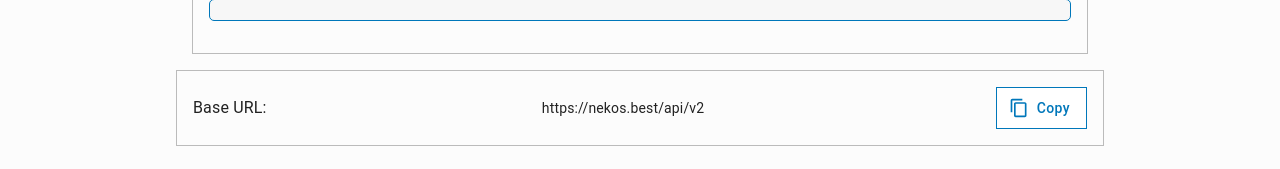
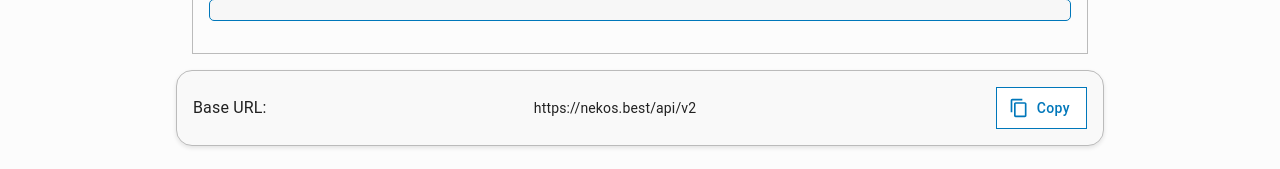
Before and after one commit to Curtis-Thomas/free-api-list-with-react, a React (Create React App) app: page /AnimeDash/Nekos in a window 1280 px wide. Shown: the part 723-892 px from the top of the page. Built offline with nearby package versions, Linux system fonts and the light colour scheme.

Commit message:
modified code

```diff
--- a/src/core/main/BoxApiInfo.js
+++ b/src/core/main/BoxApiInfo.js
@@ -42,11 +42,14 @@ const BoxApiInfo = ({ baseEndpoint }) => {
     <Box
       sx={{
         padding: 2,
-        marginBottom: 3,
+        marginBottom: 16,
         display: "flex",
         justifyContent: "space-between",
         alignItems: "center",
         border: "1px solid #bbb",
+        borderRadius: 4,
+        backgroundColor: '#f9f9f9',
+        boxShadow: '0 2px 4px rgba(0, 0, 0, 0.1)',
       }}
     >
       <Typography variant="subtitle1">Base URL:</Typography>
@@ -57,6 +60,7 @@ const BoxApiInfo = ({ baseEndpoint }) => {
         variant="outlined"
         startIcon={<ContentCopyIcon />}
         onClick={handleCopyClick}
+        sx={{ marginLeft: 2}}
       >
         Copy
       </Button>
```
